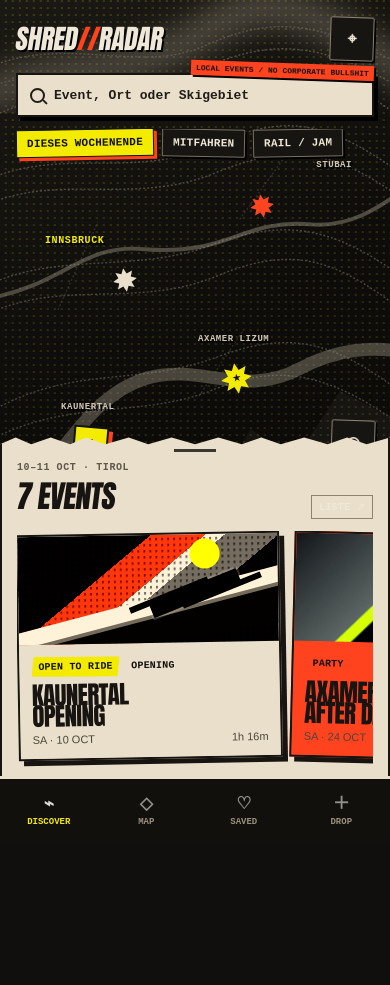
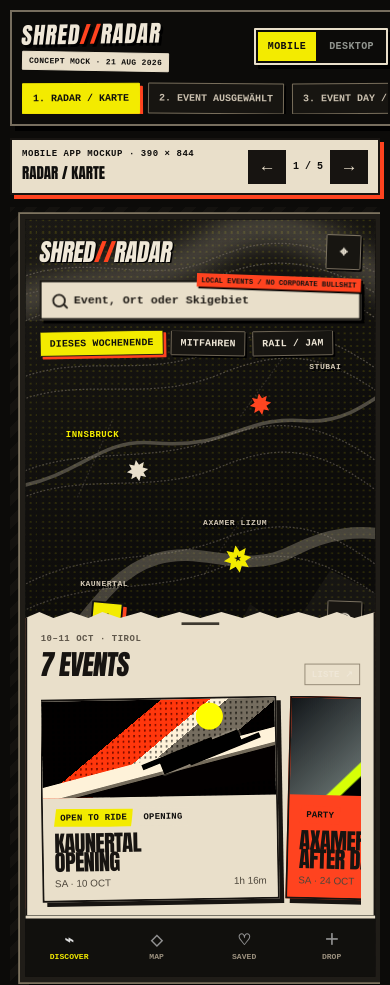
Before and after one commit to benediktkraus/snowboardstammtisch-website, a plain HTML site: page preview-site/index.html in a window 390 px wide. Before the commit the page ends 844 px from the top, so only its background shows below. Drawn offline with Linux system fonts and the light colour scheme.

Commit message:
fix(preview): restore responsive mockup viewer

```diff
--- a/preview-site/index.html
+++ b/preview-site/index.html
@@ -354,30 +354,24 @@
 /* Export keeps the art direction edge-to-edge */
 body.export .screen{border:0!important;border-radius:0!important;box-shadow:none!important}
 
-/* Real mobile runtime: the app owns the viewport instead of sitting inside a mock frame. */
+/* Responsive mockup viewer: on phones the frame and navigation stay visible. */
+.mock-caption{display:flex;align-items:center;justify-content:space-between;gap:14px;width:100%;max-width:1500px;margin:0 auto;padding:10px 13px;background:var(--paper);color:var(--ink);border:2px solid #171411;box-shadow:5px 5px 0 var(--orange)}
+.mock-caption .context{display:flex;align-items:baseline;gap:9px;min-width:0}.mock-caption .context span{font:900 9px var(--mono);letter-spacing:.06em}.mock-caption .context strong{font:900 14px var(--display);text-transform:uppercase;white-space:nowrap;overflow:hidden;text-overflow:ellipsis}
+.mock-arrows{display:flex;align-items:center;gap:7px;flex:none}.mock-arrows button{width:38px;height:34px;border:2px solid #171411;background:#171411;color:var(--paper);font:900 17px var(--mono);cursor:pointer}.mock-arrows span{font:900 10px var(--mono);min-width:30px;text-align:center}
 @media(max-width:700px){
-  html,body{width:100%;height:100%;overflow:hidden;background:var(--ink)}
-  .prototype-shell{width:100%;height:100dvh;min-height:100dvh;padding:0;gap:0;background:var(--ink)}
-  .toolbar{display:none}
-  .stage{display:block;width:100%;height:100dvh;min-height:0}
-  .frame-wrap{width:100%;height:100%;transform:none!important}
-  .screen.mobile{width:100%;height:100dvh;min-height:100dvh;border:0!important;border-radius:0!important;box-shadow:none!important}
-  .screen.desktop{display:none!important}
-  .chip-row,.event-stack{overflow-x:auto;overscroll-behavior-x:contain;scroll-snap-type:x proximity;scrollbar-width:none;padding-bottom:5px}
-  .chip-row::-webkit-scrollbar,.event-stack::-webkit-scrollbar{display:none}
-  .event-card{scroll-snap-align:start}
-  .bottom-nav{height:calc(68px + env(safe-area-inset-bottom));padding-bottom:env(safe-area-inset-bottom)}
-  .sheet{bottom:calc(68px + env(safe-area-inset-bottom))}
-  .sticky-actions{height:calc(76px + env(safe-area-inset-bottom));padding-bottom:calc(11px + env(safe-area-inset-bottom))}
-  .m5 .sticky-actions{height:calc(70px + env(safe-area-inset-bottom));padding-bottom:calc(11px + env(safe-area-inset-bottom))}
+  html,body{width:100%;min-height:100%;overflow-x:hidden;overflow-y:auto;background:#0c0b09}body{display:block}
+  .prototype-shell{display:block;width:100%;min-height:100dvh;height:auto;padding:138px 10px 22px;background:#0c0b09}
+  .toolbar{display:grid;grid-template-columns:1fr auto;gap:7px 10px;position:fixed;top:10px;left:10px;right:10px;z-index:50;margin:0;padding:10px;background:#0c0b09;border:2px solid #776e5e;box-shadow:5px 5px 0 #000}
+  .brand-shell{grid-column:1;grid-row:1;font-size:23px}.toolbar .tag{display:block;grid-column:1;grid-row:2;width:max-content;font-size:8px;padding:4px 6px}.segmented{grid-column:2;grid-row:1/3;align-self:center;margin:0}.segmented button{padding:9px 10px;font-size:10px}
+  .state-tabs{grid-column:1/-1;grid-row:3;width:100%;order:initial;padding-top:5px;scroll-snap-type:x mandatory;scrollbar-width:none}.state-tabs::-webkit-scrollbar{display:none}.state-tabs button{scroll-snap-align:start;padding:9px 10px;font-size:10px}
+  .mock-caption{margin:0 auto 12px;padding:9px 10px;box-shadow:4px 4px 0 var(--orange)}.mock-caption .context{display:block}.mock-caption .context span{display:block;margin-bottom:2px}.mock-caption .context strong{display:block;max-width:210px;font-size:15px}
+  .stage{display:block;position:relative;flex:none;width:100%;min-height:0;padding:7px 0 0;overflow:hidden;background:repeating-linear-gradient(-45deg,#0d0c0a 0 8px,#14120f 8px 16px)}
+  .frame-wrap{position:absolute;top:7px;transform-origin:top left;border:6px solid #201d18;outline:2px solid #7d735f;box-shadow:10px 12px 0 #000}
+  .screen.mobile,.screen.desktop{border:0!important;border-radius:0!important;box-shadow:none!important}
+  .chip-row,.event-stack{overflow-x:auto;overscroll-behavior-x:contain;scroll-snap-type:x proximity;scrollbar-width:none;padding-bottom:5px}.chip-row::-webkit-scrollbar,.event-stack::-webkit-scrollbar{display:none}.event-card{scroll-snap-align:start}
   .nav-item,.event-card,.chip,.round-btn,.pill.ghost{cursor:pointer;-webkit-tap-highlight-color:transparent}
-  .nav-item{min-height:52px}
-  .round-btn{min-width:44px;min-height:44px;width:44px;height:44px}
-  .btn{min-height:44px}
-  .mobile-toast{position:fixed;z-index:1000;left:16px;right:16px;bottom:calc(84px + env(safe-area-inset-bottom));padding:13px 15px;background:var(--acid);color:#111;border:2px solid #111;box-shadow:5px 5px 0 var(--orange);font:900 12px var(--mono);text-transform:uppercase;transform:translateY(140%);opacity:0;transition:transform .2s ease,opacity .2s ease;pointer-events:none}
+  .mobile-toast{position:fixed;z-index:1000;left:16px;right:16px;bottom:18px;padding:13px 15px;background:var(--acid);color:#111;border:2px solid #111;box-shadow:5px 5px 0 var(--orange);font:900 12px var(--mono);text-transform:uppercase;transform:translateY(140%);opacity:0;transition:transform .2s ease,opacity .2s ease;pointer-events:none}
   .mobile-toast.show{transform:translateY(0);opacity:1}
-  .screen.mobile.flow-in{animation:mobileFlowIn .18s ease-out}
-  @keyframes mobileFlowIn{from{opacity:.5;transform:translateX(14px)}to{opacity:1;transform:none}}
 }
 </style>
 </head>
@@ -389,6 +383,7 @@
     <div class="state-tabs" id="stateTabs"></div>
     <div class="segmented"><button id="mobileToggle" class="active">MOBILE</button><button id="desktopToggle">DESKTOP</button></div>
   </div>
+  <div class="mock-caption"><div class="context"><span id="deviceLabel">MOBILE APP MOCKUP · 390 × 844</span><strong id="stateLabel">Radar / Karte</strong></div><div class="mock-arrows"><button id="prevState" aria-label="Vorheriger Zustand">←</button><span id="stateCount">1 / 5</span><button id="nextState" aria-label="Nächster Zustand">→</button></div></div>
   <div class="stage"><div class="frame-wrap" id="frameWrap">
 
 <!-- MOBILE 1 -->
@@ -524,10 +519,10 @@
 const params=new URLSearchParams(location.search);let device=params.get('device')||'mobile';let state=Math.max(0,Math.min(4,Number(params.get('state')||0)));
 const exportMode=params.get('export')==='1';if(exportMode)document.body.classList.add('export');
 const screens=[...document.querySelectorAll('.screen')],tabs=document.getElementById('stateTabs'),wrap=document.getElementById('frameWrap');
-function renderTabs(){tabs.innerHTML='';names[device].forEach((n,i)=>{const b=document.createElement('button');b.textContent=`${i+1}. ${n}`;b.className=i===state?'active':'';b.onclick=()=>{state=i;render()};tabs.appendChild(b)})}
+function renderTabs(){tabs.innerHTML='';names[device].forEach((n,i)=>{const b=document.createElement('button');b.textContent=`${i+1}. ${n}`;b.className=i===state?'active':'';b.onclick=()=>{state=i;render()};tabs.appendChild(b)});requestAnimationFrame(()=>tabs.querySelector('.active')?.scrollIntoView({behavior:'smooth',block:'nearest',inline:'center'}))}
 function isPhone(){return matchMedia('(max-width:700px)').matches}
-function fit(){if(exportMode||isPhone()){wrap.style.transform='none';return}const active=document.querySelector('.screen.active');if(!active)return;const pad=32;const rect=document.querySelector('.stage').getBoundingClientRect();const s=Math.min((rect.width-pad)/active.offsetWidth,(rect.height-pad)/active.offsetHeight,1);wrap.style.transform=`scale(${s})`;}
-function render(){if(isPhone())device='mobile';screens.forEach(s=>{const active=s.dataset.device===device&&Number(s.dataset.state)===state;s.classList.toggle('active',active);if(active&&isPhone()){s.classList.remove('flow-in');requestAnimationFrame(()=>s.classList.add('flow-in'))}});document.getElementById('mobileToggle').classList.toggle('active',device==='mobile');document.getElementById('desktopToggle').classList.toggle('active',device==='desktop');renderTabs();requestAnimationFrame(fit)}
+function fit(){if(exportMode)return;const active=document.querySelector('.screen.active');if(!active)return;const stage=document.querySelector('.stage'),rect=stage.getBoundingClientRect(),pad=isPhone()?20:32;const availableHeight=isPhone()?Infinity:Math.max(220,rect.height-pad);const s=Math.min((rect.width-pad)/active.offsetWidth,availableHeight/active.offsetHeight,1);wrap.style.transform=`scale(${s})`;if(isPhone()){wrap.style.left=`${Math.max(0,(stage.clientWidth-active.offsetWidth*s)/2)}px`;stage.style.height=`${Math.ceil(active.offsetHeight*s)+20}px`}else{wrap.style.left='';stage.style.height=''}}
+function render(){screens.forEach(s=>s.classList.toggle('active',s.dataset.device===device&&Number(s.dataset.state)===state));document.getElementById('mobileToggle').classList.toggle('active',device==='mobile');document.getElementById('desktopToggle').classList.toggle('active',device==='desktop');document.getElementById('deviceLabel').textContent=device==='mobile'?'MOBILE APP MOCKUP · 390 × 844':'DESKTOP MOCKUP · 1440 × 1024';document.getElementById('stateLabel').textContent=names[device][state];document.getElementById('stateCount').textContent=`${state+1} / 5`;renderTabs();requestAnimationFrame(fit)}
 let toastTimer;function toast(message){const el=document.getElementById('mobileToast');el.textContent=message;el.classList.add('show');clearTimeout(toastTimer);toastTimer=setTimeout(()=>el.classList.remove('show'),2200)}
 function go(next){state=Math.max(0,Math.min(4,next));render()}
 document.querySelector('.m1 .event-card')?.addEventListener('click',()=>go(1));
@@ -549,7 +544,7 @@
 document.querySelector('.m5 .sticky-actions .btn.dark')?.addEventListener('click',()=>toast('Media-Kit Editor geöffnet'));
 document.querySelector('.m5 .sticky-actions .btn.acid')?.addEventListener('click',e=>{e.currentTarget.textContent='SCHEDULED ✓';toast('Social Posts eingeplant')});
 document.addEventListener('keydown',e=>{if((e.key==='Enter'||e.key===' ')&&e.target.matches('[role="button"]'))e.target.click()});
-let touchStartX=0;document.addEventListener('touchstart',e=>{touchStartX=e.changedTouches[0].clientX},{passive:true});document.addEventListener('touchend',e=>{const dx=e.changedTouches[0].clientX-touchStartX;if(Math.abs(dx)>70){go(state+(dx<0?1:-1))}},{passive:true});
+document.getElementById('prevState').onclick=()=>go((state+4)%5);document.getElementById('nextState').onclick=()=>go((state+1)%5);
 document.getElementById('mobileToggle').onclick=()=>{device='mobile';state=0;render()};document.getElementById('desktopToggle').onclick=()=>{device='desktop';state=0;render()};
 window.addEventListener('resize',fit);window.addEventListener('keydown',e=>{if(e.key==='ArrowRight'){state=(state+1)%5;render()}if(e.key==='ArrowLeft'){state=(state+4)%5;render()}if(e.key.toLowerCase()==='m'){device='mobile';state=0;render()}if(e.key.toLowerCase()==='d'){device='desktop';state=0;render()}});render();
 </script>
```
